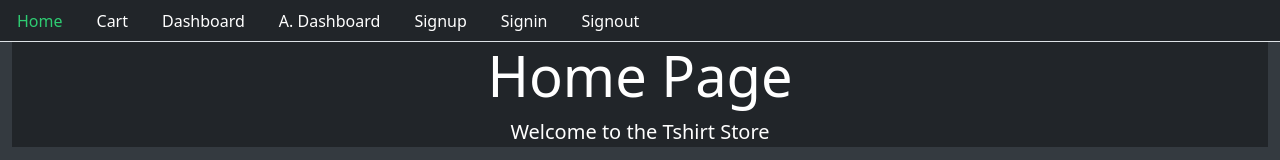
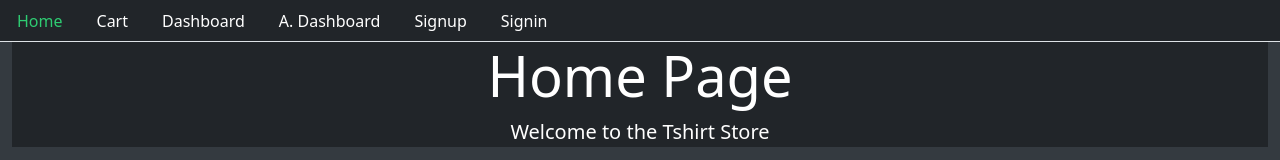
Before and after one commit to manideep-18/frontend_mern, a React (Create React App) app: page / in a window 1280 px wide. Shown: the top 160 px of the page. Built offline with nearby package versions, Linux system fonts and the light colour scheme.

Commit message:
signin signup routes showing updated

```diff
--- a/src/core/Menu.js
+++ b/src/core/Menu.js
@@ -1,5 +1,6 @@
-import React from 'react'
+import React, { Fragment } from 'react'
 import {Link,withRouter} from 'react-router-dom'
+import { isAuthenticated, signout } from '../auth/helper'
 
 const currentTab = (history,path)=>{
     if(history.location.pathname === path)
@@ -24,15 +25,19 @@ const Menu=({history})=>{
                 <li className="nav-item">
                     <Link style={currentTab(history,'/admin/dashboard')} className="nav-link" to="/admin/dashboard">A. Dashboard</Link>
                 </li>
+                {!isAuthenticated()&&<Fragment>
                 <li className="nav-item">
                     <Link style={currentTab(history,'/signup')} className="nav-link" to="/signup">Signup</Link>
                 </li>
                 <li className="nav-item">
                     <Link style={currentTab(history,'/signin')} className="nav-link" to="/signin">Signin</Link>
                 </li>
+                </Fragment>}
+               {isAuthenticated()&&
                 <li className="nav-item">
-                    <Link style={currentTab(history,'/signout')} className="nav-link" to="/signout">Signout</Link>
-                </li>
+               <span className="nav-link text-warning" onClick={()=>{signout(()=>{history.push('/')})}}>Signout</span>
+            </li>
+               }
             </ul>
         </div>
     )
```
